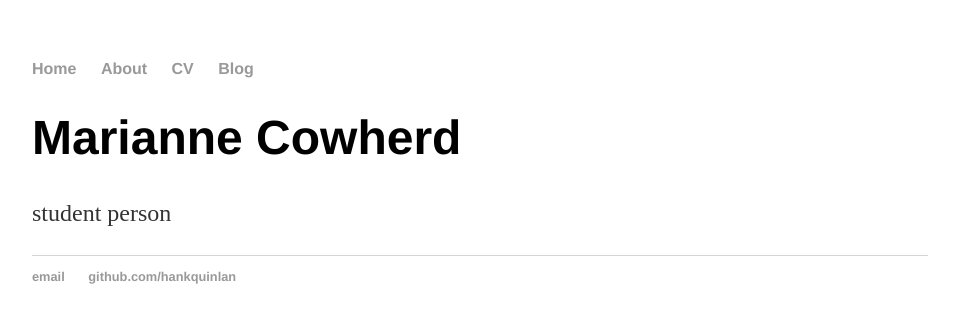
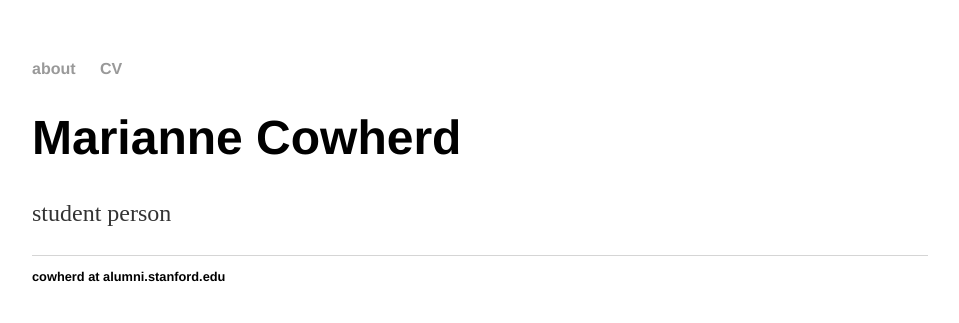
Before and after one commit to mariannecowherd/mariannecowherd.github.io, a Jekyll site: the page built from index.html, in a window 1280 px wide. Shown: the top 323 px of the page, without its empty margins (160-1119 px from the left). Built offline with Jekyll 4.4.1, drawn with Linux system fonts in a browser that asks for light colours.

Commit message:
Update default.html

```diff
--- a/_layouts/default.html
+++ b/_layouts/default.html
@@ -8,10 +8,8 @@
 		<body>
 			<nav>
 	    		<ul>
-	        		<li><a href="/">Home</a></li>
-		        	<li><a href="/about">About</a></li>
+	        		<li><a href="/">about</a></li>
 	        		<li><a href="/cv">CV</a></li>
-	        		<li><a href="/blog">Blog</a></li>
 	    		</ul>
 			</nav>
 			<div class="container">
@@ -21,8 +19,7 @@
 			</div><!-- /.container -->
 			<footer>
 	    		<ul>
-	        		<li><a href="mailto:hankquinlanhub@gmail.com">email</a></li>
-	        		<li><a href="https://github.com/hankquinlan">github.com/hankquinlan</a></li>
+	        		cowherd at alumni.stanford.edu
 				</ul>
 			</footer>
 		</body>
```
